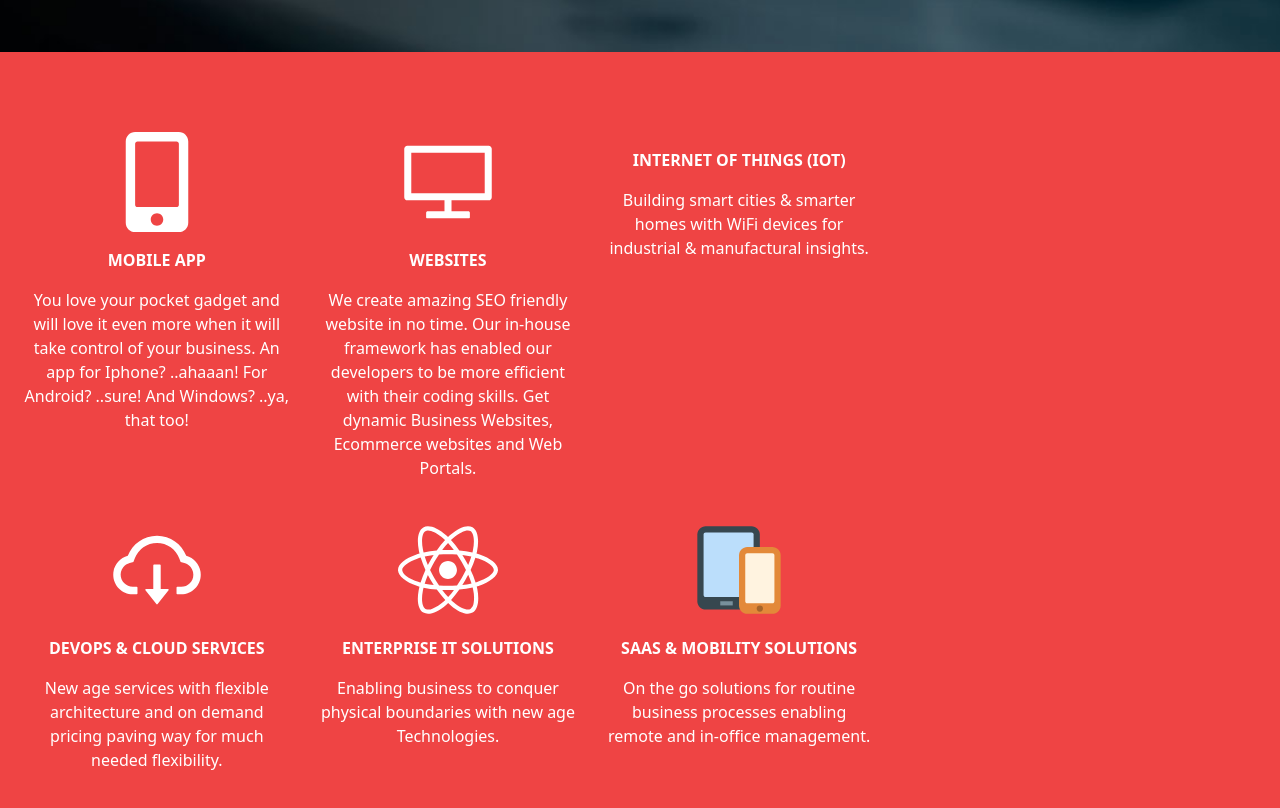
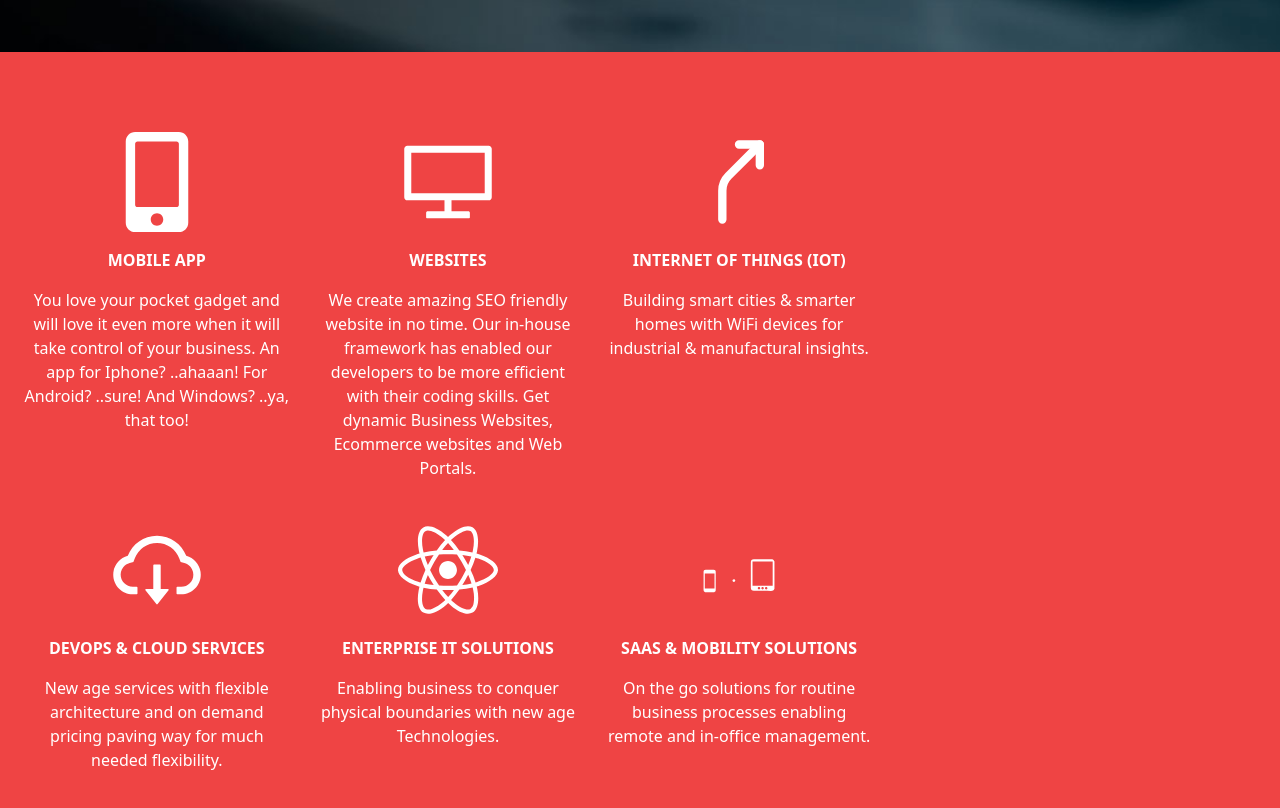
Before and after one commit to jha45507/sudofire_in, a Next.js app: page / in a window 1280 px wide. Shown: the part 700-1508 px from the top of the page. Built offline with nearby package versions, Linux system fonts and the light colour scheme.

Commit message:
re commit code

```diff
--- a/pages/index.js
+++ b/pages/index.js
@@ -32,6 +32,7 @@ import nrdc2 from '../public/images/clients/nrdc.jpg'
 import air1 from '../public/images/projects/air.jpg'
 import air2 from '../public/images/clients/air.png'
 
+import { TbArrowBearRight } from "react-icons/tb";
 import { FaFacebookF } from "react-icons/fa";
 import { FaLinkedinIn } from "react-icons/fa";
 import { AiOutlineTwitter } from "react-icons/ai";
@@ -40,7 +41,6 @@ import { FaMobileAlt } from "react-icons/fa";
 import { FaReact } from "react-icons/fa";
 import { FcSmartphoneTablet } from "react-icons/fc";
 import { AiOutlineDesktop } from "react-icons/ai";
-// import { BsGraphUpArrow } from "react-icons/bs";
 import { DiResponsive } from "react-icons/di";
 import { ImPhone } from "react-icons/im";
 import { IoMdMail } from "react-icons/io";
@@ -295,7 +295,7 @@ export default function Home() {
               <p className='text-xs md:text-base'>We create amazing SEO friendly website in no time. Our in-house framework has enabled our developers to be more efficient with their coding skills. Get dynamic Business Websites, Ecommerce websites and Web Portals.</p>
             </div>
             <div className='text-white text-center flex flex-col items-center lg:w-[30%] w-[100%]'>
-              {/* <BsGraphUpArrow className='md:text-[100px] text-[60px]' /> */}
+              <TbArrowBearRight className='md:text-[100px] text-[60px]' />
               <h2 className='my-4 font-bold text-xs md:text-base'>INTERNET OF THINGS (IOT)</h2>
               <p className='text-xs md:text-base'>Building smart cities & smarter homes with WiFi devices for industrial & manufactural insights.</p>
             </div>
@@ -312,7 +312,7 @@ export default function Home() {
               <p className='text-xs md:text-base'>Enabling business to conquer physical boundaries with new age Technologies.</p>
             </div>
             <div className='text-white text-center flex flex-col items-center lg:w-[30%] w-[100%]'>
-              <FcSmartphoneTablet className='md:text-[100px] text-[60px]' />
+              <DiResponsive className='md:text-[100px] text-[60px]' />
               <h2 className='my-4 font-bold text-xs md:text-base'>SAAS & MOBILITY SOLUTIONS</h2>
               <p className='text-xs md:text-base'>On the go solutions for routine business processes enabling remote and in-office management.</p>
             </div>
```
